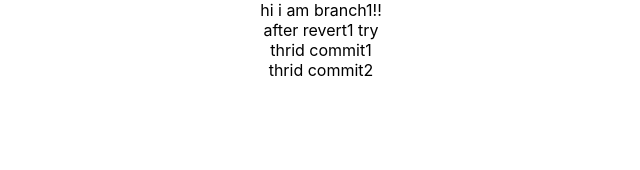
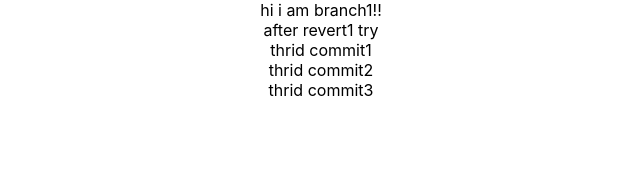
Before and after one commit to WooJuJang/git, a React (Create React App) app in the folder client/: page / in a window 1280 px wide. Shown: the top 170 px of the page, without its empty margins (319-959 px from the left). Built offline with nearby package versions, Linux system fonts and the light colour scheme.

Commit message:
thrid commit3

```diff
--- a/client/src/App.tsx
+++ b/client/src/App.tsx
@@ -8,6 +8,7 @@ function App() {
       hi i am branch1!!<div>after revert1 try</div>
       <div>thrid commit1</div>
       <div>thrid commit2</div>
+      <div>thrid commit3</div>
     </div>
   );
 }
```
